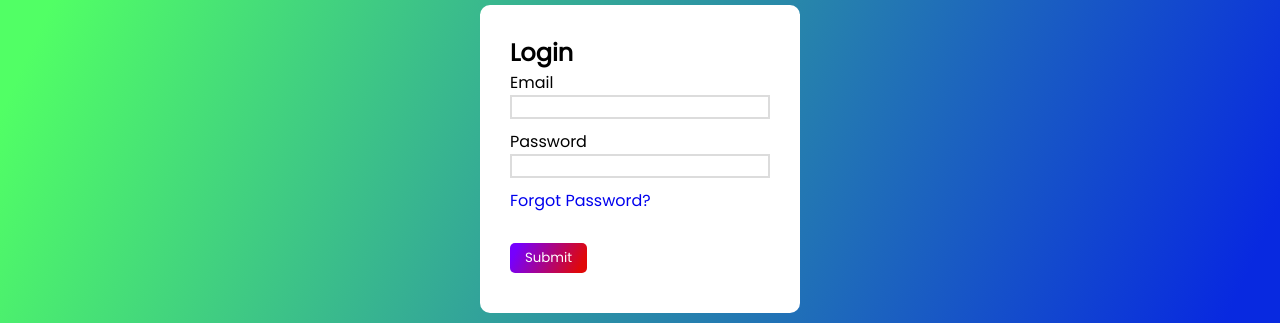
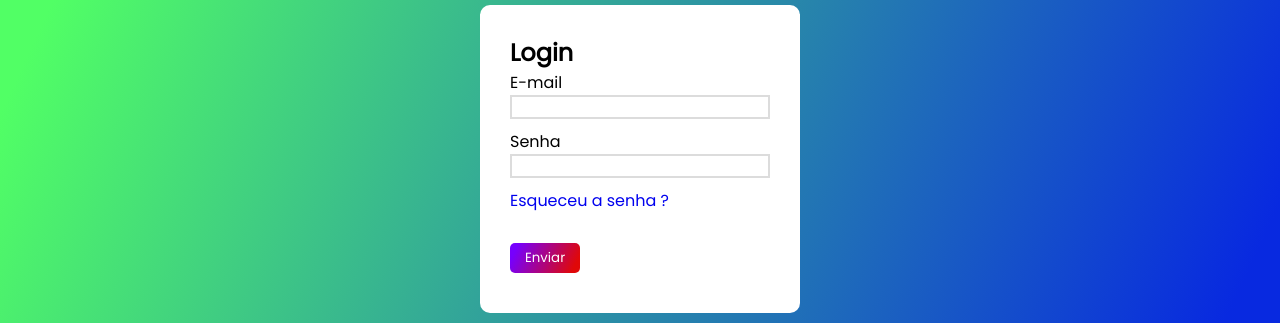
Before and after one commit to kauenovais/Botaofujao, a plain HTML site: page index.html in a window 1280 px wide. Shown: the part 241-564 px from the top of the page. Drawn offline with Linux system fonts and the light colour scheme; a web font is replaced by a local one.

Commit message:
Update index.html

```diff
--- a/index.html
+++ b/index.html
@@ -16,12 +16,12 @@
     <div class="boxform">
         <form>
             <h2>Login</h2>
-            <label for="email">Email</label>
+            <label for="email">E-mail</label>
             <input type="email" id="email" required>
-            <label for="password">Password</label>
+            <label for="password">Senha</label>
             <input type="password" id="password" required autocomplete>
-            <a href="#">Forgot Password?</a>
-            <button id="submitBtn">Submit</button>
+            <a href="#">Esqueceu a senha ?</a>
+            <button id="submitBtn">Enviar</button>
             <p id="texto-ajuda"></p>
         </form>
     </div>
```
